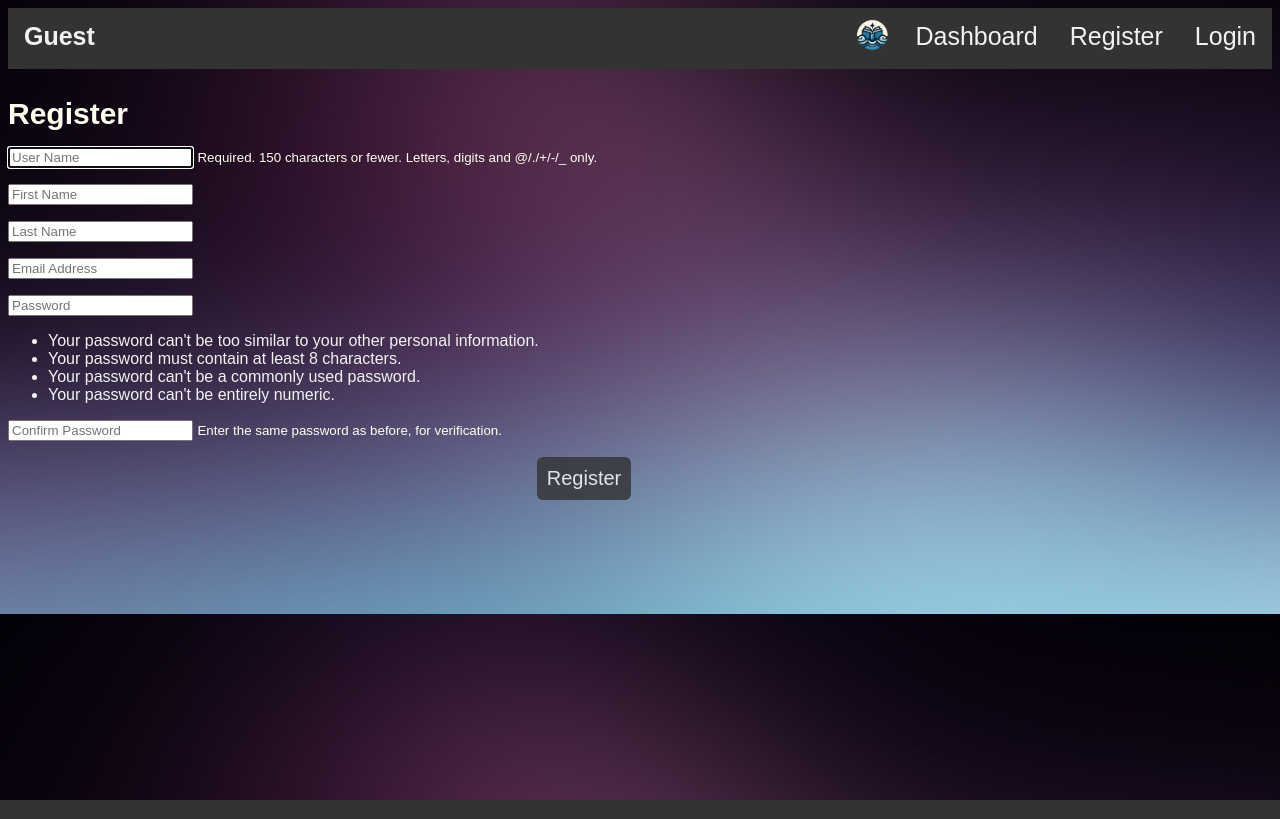
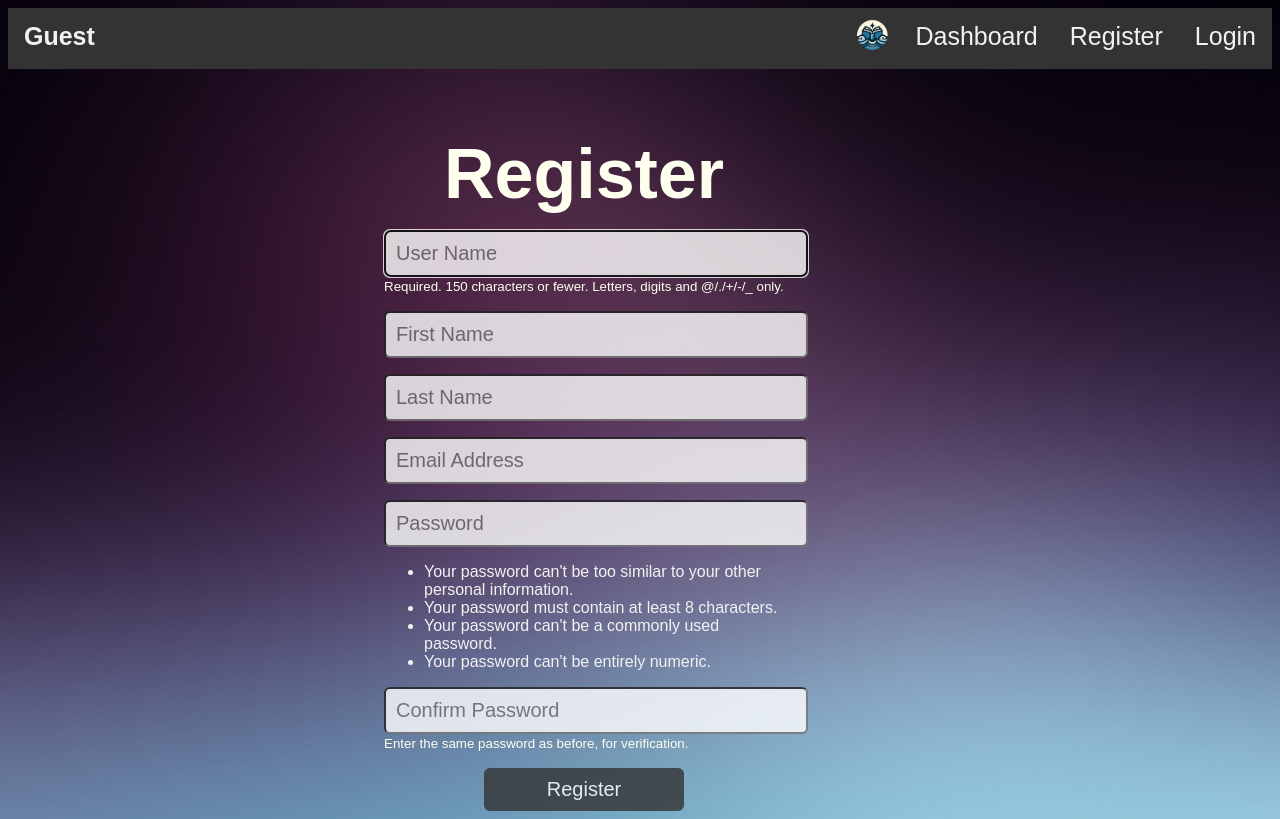
Before and after one commit to PietroAmmaturo/GDSC-AI-HACK, a Django app: page /register/ in a window 1280 px wide. Run offline with Django 4.2, Linux system fonts and the light colour scheme; some web fonts are replaced.

Commit message:
Prettier forms

```diff
--- a/api/templates/base.html
+++ b/api/templates/base.html
@@ -48,6 +48,7 @@
     {% endblock %}
       </div>
 
+
   </body>
 </html>
 {% load static %}
@@ -84,7 +85,8 @@
     background-size: cover; /* Adjusts the size of the background image */
     background-position: center; /* Centers the background image */
     padding: 0;
-
+    background-repeat: no-repeat;
+    min-height: 100vh;
   }
 
   @font-face {
@@ -217,6 +219,14 @@
 .clickable:hover {
   cursor: pointer;
 }
+.custom-div input{
+  padding: 10px;
+  width: 100%;
+  border-radius: 6px;
+  opacity: 0.8;
+  font-size: 20px; /* Increase font size for placeholder text */
+  font-family: 'League Spartan', Arial, sans-serif;
+}
 </style>
 
 <script>
--- a/api/templates/register.html
+++ b/api/templates/register.html
@@ -2,10 +2,13 @@
 
 {% block content %}
 
-<h2 class ="text-center"> Register </h2>
+<div class="opener">
+	<h1>Register</h1>
+</div>
 
 <div class = "col-md-6 offset-md-3">
 
+<div class="custom-div">
 <form method="POST" action="{% url 'register' %}">
 		{% csrf_token %}
 
@@ -16,12 +19,12 @@
                   </button>
 
 
-               {% for field in form%}
-               	{% if field.errors%}
-               		{{field.errors}}
-               	{% endif%}
+               		{% for field in form%}
+               		{% if field.errors%}
+               			{{field.errors}}
+               		{% endif%}
 
-               	{% endfor %}
+               		{% endfor %}
 
 
         </div>
@@ -38,4 +41,12 @@
 		</div>
 	</form>
 </div>
+</div>
+<style>
+	.custom-div {
+	position: relative;
+  max-width: 400px;
+  margin: 0 auto;
+}
+</style>
 {% endblock %}
```
